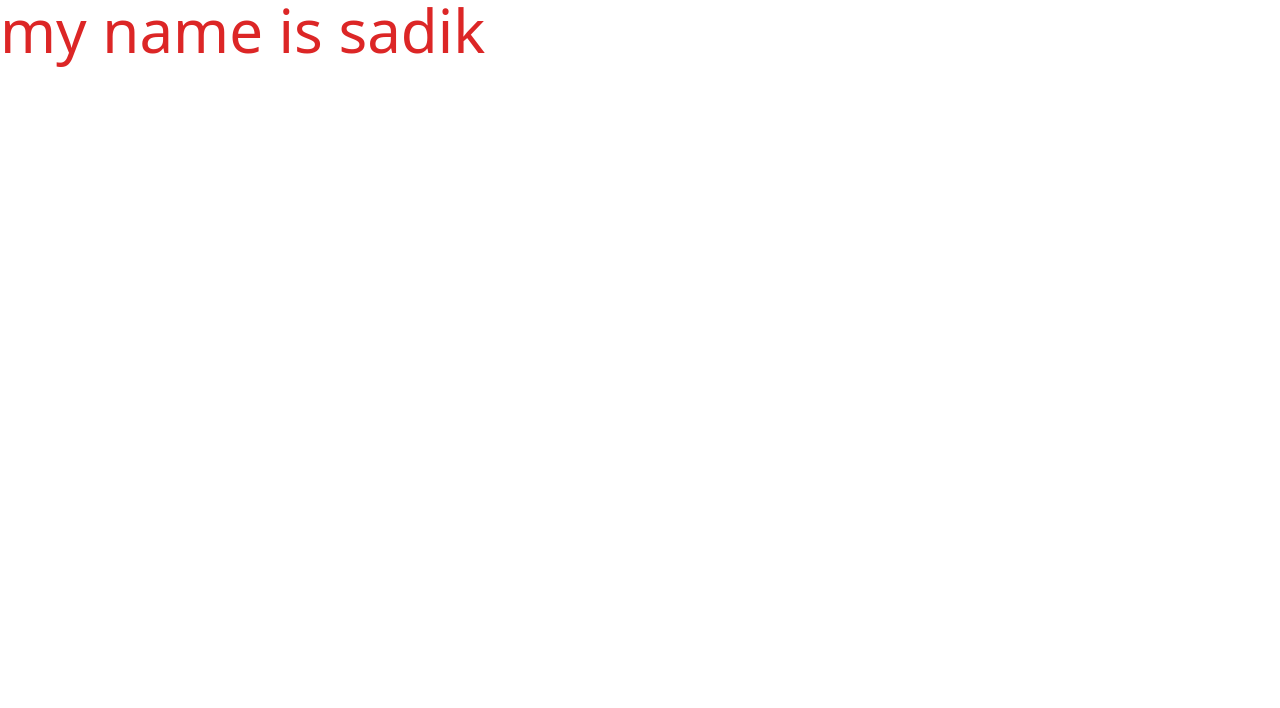
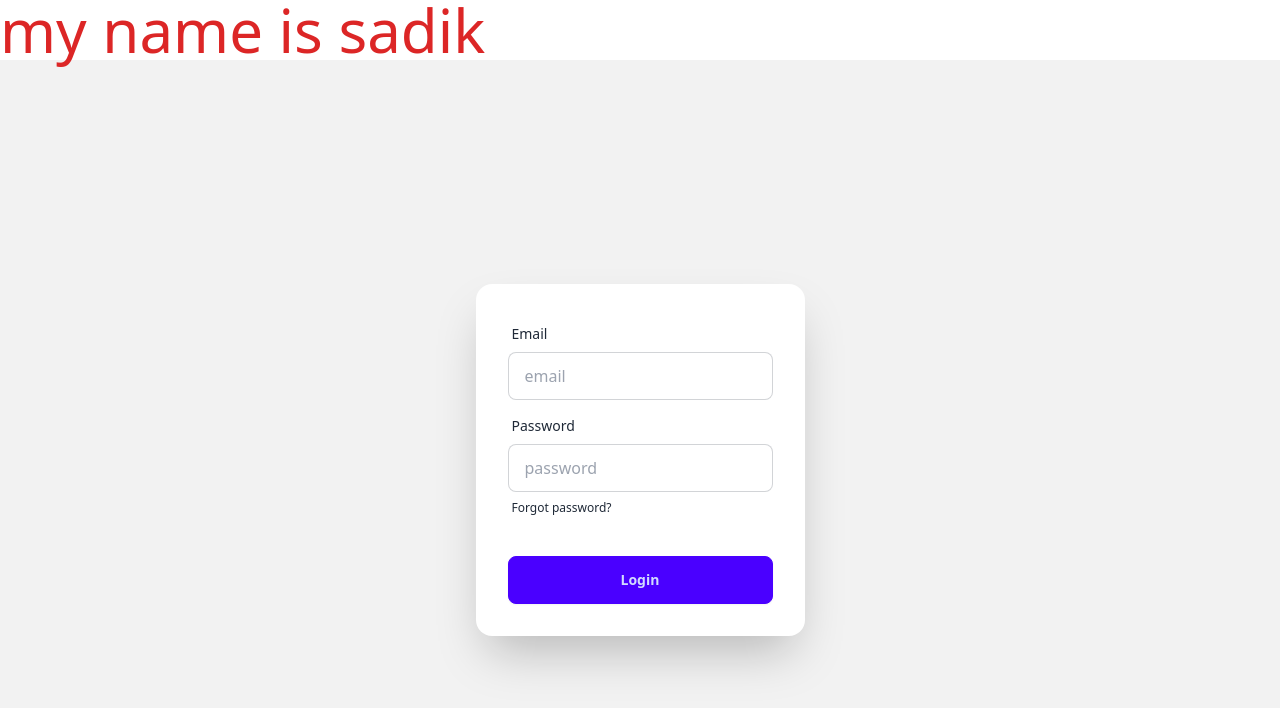
Before and after one commit to SadikRa/Auth-firebase, a React (Vite) app: page / in a window 1280 px wide. Shown: the top 708 px of the page. Built offline with nearby package versions, Linux system fonts and the light colour scheme.

Commit message:
register page added done

```diff
--- a/src/App.jsx
+++ b/src/App.jsx
@@ -2,52 +2,7 @@ function App() {
   return (
     <>
       <h6 className="text-4xl text-red-700">this is home page</h6>
-      <div className="hero bg-base-200 min-h-screen">
-        <div className="hero-content flex-col lg:flex-row-reverse">
-          <div className="text-center lg:text-left">
-            <h1 className="text-5xl font-bold">Login now!</h1>
-            <p className="py-6">
-              Provident cupiditate voluptatem et in. Quaerat fugiat ut assumenda
-              excepturi exercitationem quasi. In deleniti eaque aut repudiandae
-              et a id nisi.
-            </p>
-          </div>
-          <div className="card bg-base-100 w-full max-w-sm shrink-0 shadow-2xl">
-            <form className="card-body">
-              <div className="form-control">
-                <label className="label">
-                  <span className="label-text">Email</span>
-                </label>
-                <input
-                  type="email"
-                  placeholder="email"
-                  className="input input-bordered"
-                  required
-                />
-              </div>
-              <div className="form-control">
-                <label className="label">
-                  <span className="label-text">Password</span>
-                </label>
-                <input
-                  type="password"
-                  placeholder="password"
-                  className="input input-bordered"
-                  required
-                />
-                <label className="label">
-                  <a href="#" className="label-text-alt link link-hover">
-                    Forgot password?
-                  </a>
-                </label>
-              </div>
-              <div className="form-control mt-6">
-                <button className="btn btn-primary">Login</button>
-              </div>
-            </form>
-          </div>
-        </div>
-      </div>
+
     </>
   );
 }
--- a/src/components/Home/Home.jsx
+++ b/src/components/Home/Home.jsx
@@ -1,9 +1,11 @@
 import React from 'react';
+import Register from '../Register/Register';
 
 const Home = () => {
     return (
         <div>
             <h6 className='text-6xl text-red-600'>my name is sadik</h6>
+            <Register></Register>
         </div>
     );
 };
--- /dev/null
+++ b/src/components/Register/Register.jsx
@@ -0,0 +1,54 @@
+import React from "react";
+
+const Register = () => {
+
+    const handleRegister = () =>{
+
+    }
+  return (
+    <div>
+      <div className="hero bg-base-200 min-h-screen">
+        <div className="hero-content flex-col lg:flex-row-reverse">
+          <div className="card bg-base-100 w-full max-w-sm shrink-0 shadow-2xl">
+            <form onSubmit={handleRegister}>
+              <form className="card-body">
+                <div className="form-control">
+                  <label className="label">
+                    <span className="label-text">Email</span>
+                  </label>
+                  <input
+                    type="email"
+                    placeholder="email"
+                    className="input input-bordered"
+                    required
+                  />
+                </div>
+                <div className="form-control">
+                  <label className="label">
+                    <span className="label-text">Password</span>
+                  </label>
+                  <input
+                    type="password"
+                    placeholder="password"
+                    className="input input-bordered"
+                    required
+                  />
+                  <label className="label">
+                    <a href="#" className="label-text-alt link link-hover">
+                      Forgot password?
+                    </a>
+                  </label>
+                </div>
+                <div className="form-control mt-6">
+                  <button className="btn btn-primary">Login</button>
+                </div>
+              </form>
+            </form>
+          </div>
+        </div>
+      </div>
+    </div>
+  );
+};
+
+export default Register;
--- /dev/null
+++ b/src/firebase/firebase.config.js
@@ -0,0 +1,25 @@
+// Import the functions you need from the SDKs you need
+import { initializeApp } from "firebase/app";
+import { getAnalytics } from "firebase/analytics";
+// TODO: Add SDKs for Firebase products that you want to use
+// https://firebase.google.com/docs/web/setup#available-libraries
+
+// Your web app's Firebase configuration
+// For Firebase JS SDK v7.20.0 and later, measurementId is optional
+// firebase.config.js
+const firebaseConfig = {
+    apiKey: import.meta.env.VITE_APIKEY,
+    authDomain: import.meta.env.VITE_AUTHDOMAIN,
+    projectId: import.meta.env.VITE_PROJECTID,
+    storageBucket: import.meta.env.VITE_STORAGEBUCKET,
+    messagingSenderId: import.meta.env.VITE_MESSAGINGSENDERID,
+    appId: import.meta.env.VITE_APPID,
+    measurementId: import.meta.env.VITE_MEASUREMENTID,
+  };
+
+  export default firebaseConfig;
+  // console.log(firebaseConfig)
+
+// Initialize Firebase
+export const app = initializeApp(firebaseConfig);
+export const analytics = getAnalytics(app);
```
